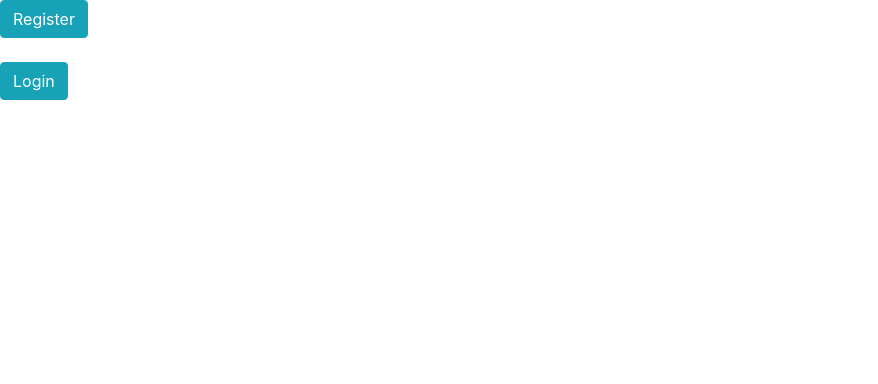
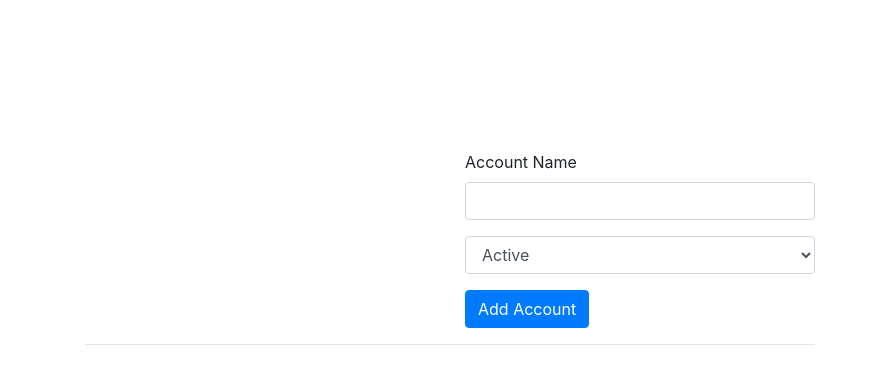
Before and after one commit to MohdGufran44/AngularTask, an Angular app in the folder angularBasicTask/: page /home in a window 1280 px wide. Shown: the top 384 px of the page, without its empty margins (0-878 px from the left). Built offline with nearby package versions, Linux system fonts and the light colour scheme.

Commit message:
angular-services task

```diff
--- /dev/null
+++ b/angularBasicTask/src/app/account/account.component.css
@@ -0,0 +1,3 @@
+.row{
+  margin-left: 50%;
+}
--- /dev/null
+++ b/angularBasicTask/src/app/account/account.component.html
@@ -0,0 +1,10 @@
+<div class="row">
+  <div class="col-12">
+    <h5>{{ account.name }}</h5>
+    <hr>
+    <p>Account is {{ account.status }}</p>
+    <button class="btn btn-default" (click)="onSetTo('active')">Set to 'active'</button>
+    <button class="btn btn-default" (click)="onSetTo('inactive')">Set to 'inactive'</button>
+    <button class="btn btn-default" (click)="onSetTo('unknown')">Set to 'unknown'</button>
+  </div>
+</div>
--- /dev/null
+++ b/angularBasicTask/src/app/account/account.component.ts
@@ -0,0 +1,22 @@
+import { Component, Input } from '@angular/core';
+
+import { LoggingService } from '../logging.service';
+import { AccountsService } from '../accounts.service';
+
+@Component({
+  selector: 'app-account',
+  templateUrl: './account.component.html',
+  styleUrls: ['./account.component.css'],
+})
+export class AccountComponent {
+  @Input() account: {name: string, status: string};
+  @Input() id: number;
+
+  constructor(private loggingService: LoggingService,
+              private accountsService: AccountsService) {}
+
+  onSetTo(status: string) {
+    this.accountsService.updateStatus(this.id, status);
+    this.accountsService.statusUpdated.emit(status);
+  }
+}
--- /dev/null
+++ b/angularBasicTask/src/app/accounts.service.ts
@@ -0,0 +1,22 @@
+import { EventEmitter, Injectable } from '@angular/core';
+
+import { LoggingService } from './logging.service';
+
+@Injectable()
+export class AccountsService {
+  accounts = [
+  ];
+  statusUpdated = new EventEmitter<string>();
+
+  constructor(private loggingService: LoggingService) {}
+
+  addAccount(name: string, status: string) {
+    this.accounts.push({name: name, status: status});
+    this.loggingService.logStatusChange(status);
+  }
+
+  updateStatus(id: number, status: string) {
+    this.accounts[id].status = status;
+    this.loggingService.logStatusChange(status);
+  }
+}
--- a/angularBasicTask/src/app/app.component.html
+++ b/angularBasicTask/src/app/app.component.html
@@ -2,4 +2,17 @@
 <router-outlet></router-outlet> -->
 <!-- <button class="btn btn-info" (click)="register()">Register</button><br><br>
 <button class="btn btn-info">Login</button> -->
-<router-outlet></router-outlet>
+<!-- <router-outlet></router-outlet> -->
+
+<div class="container">
+  <div class="row">
+    <div class="col-xs-12 col-md-8 col-md-offset-2">
+      <app-new-account></app-new-account>
+      <hr>
+      <app-account
+        *ngFor="let acc of accounts; let i = index"
+        [account]="acc"
+        [id]="i"></app-account>
+    </div>
+  </div>
+</div>
--- a/angularBasicTask/src/app/app.component.ts
+++ b/angularBasicTask/src/app/app.component.ts
@@ -1,16 +1,21 @@
 import { Router } from '@angular/router';
-import { Component } from '@angular/core';
+import { Component, OnInit } from '@angular/core';
+import { AccountsService } from './accounts.service';
 @Component({
   selector: 'app-root',
   templateUrl: './app.component.html',
   styleUrls: ['./app.component.css']
 })
-export class AppComponent {
-  title = 'angularBasicTask';
+export class AppComponent implements OnInit{
+  accounts: {name: string, status: string}[] = [];
 
-  constructor(private router:Router){}
+  constructor(private router:Router, private accountsService: AccountsService){}
 
   // register(){
   //   this.router.navigate(['/register']);
   // }
+
+  ngOnInit(): void {
+    this.accounts = this.accountsService.accounts;
+  }
 }
--- /dev/null
+++ b/angularBasicTask/src/app/logging.service.ts
@@ -0,0 +1,5 @@
+export class LoggingService {
+  logStatusChange(status: string) {
+    console.log('A server status changed, new status: ' + status);
+  }
+}
--- /dev/null
+++ b/angularBasicTask/src/app/new-account/new-account.component.css
@@ -0,0 +1,4 @@
+.row{
+  margin-top: 150px;
+  margin-left: 50%;
+}
--- /dev/null
+++ b/angularBasicTask/src/app/new-account/new-account.component.html
@@ -0,0 +1,23 @@
+<div class="row">
+  <div class="col-12">
+    <div class="form-group">
+      <label>Account Name</label>
+      <input
+        type="text"
+        class="form-control"
+        #accountName>
+    </div>
+    <div class="form-group">
+      <select class="form-control" #status>
+        <option value="active">Active</option>
+        <option value="inactive">Inactive</option>
+        <option value="hidden">Hidden</option>
+      </select>
+    </div>
+    <button
+      class="btn btn-primary"
+      (click)="onCreateAccount(accountName.value, status.value)">
+      Add Account
+    </button>
+  </div>
+</div>
--- /dev/null
+++ b/angularBasicTask/src/app/new-account/new-account.component.ts
@@ -0,0 +1,23 @@
+import { Component } from '@angular/core';
+
+import { LoggingService } from '../logging.service';
+import { AccountsService } from '../accounts.service';
+
+@Component({
+  selector: 'app-new-account',
+  templateUrl: './new-account.component.html',
+  styleUrls: ['./new-account.component.css'],
+})
+export class NewAccountComponent {
+
+  constructor(private loggingService: LoggingService,
+              private accountsService: AccountsService) {
+    this.accountsService.statusUpdated.subscribe(
+      (status: string) => alert('New Status: ' + status)
+    );
+  }
+
+  onCreateAccount(accountName: string, accountStatus: string) {
+    this.accountsService.addAccount(accountName, accountStatus);
+  }
+}
```
Also changed, not shown: angularBasicTask/src/app/app.module.ts (+9 -2 lines).
